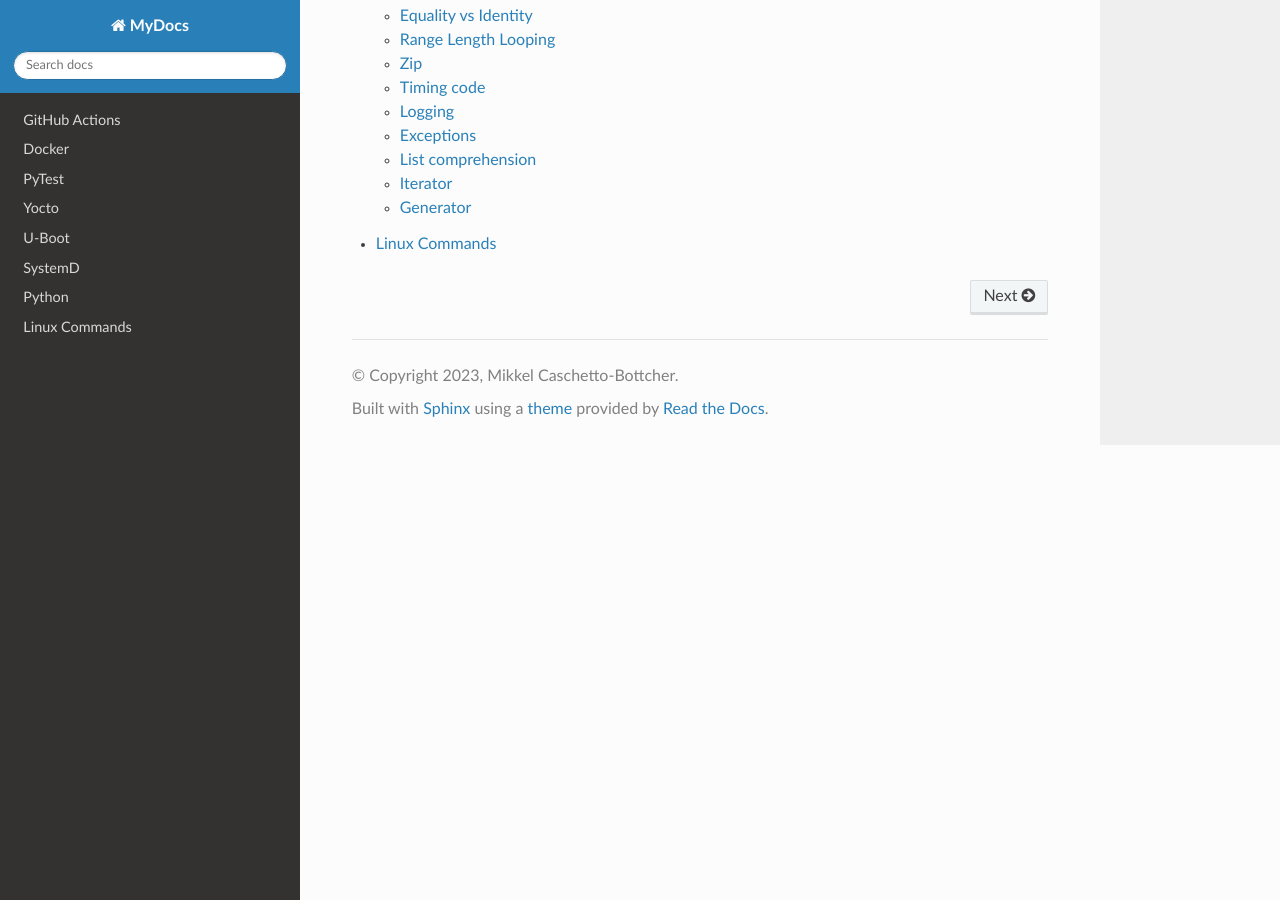
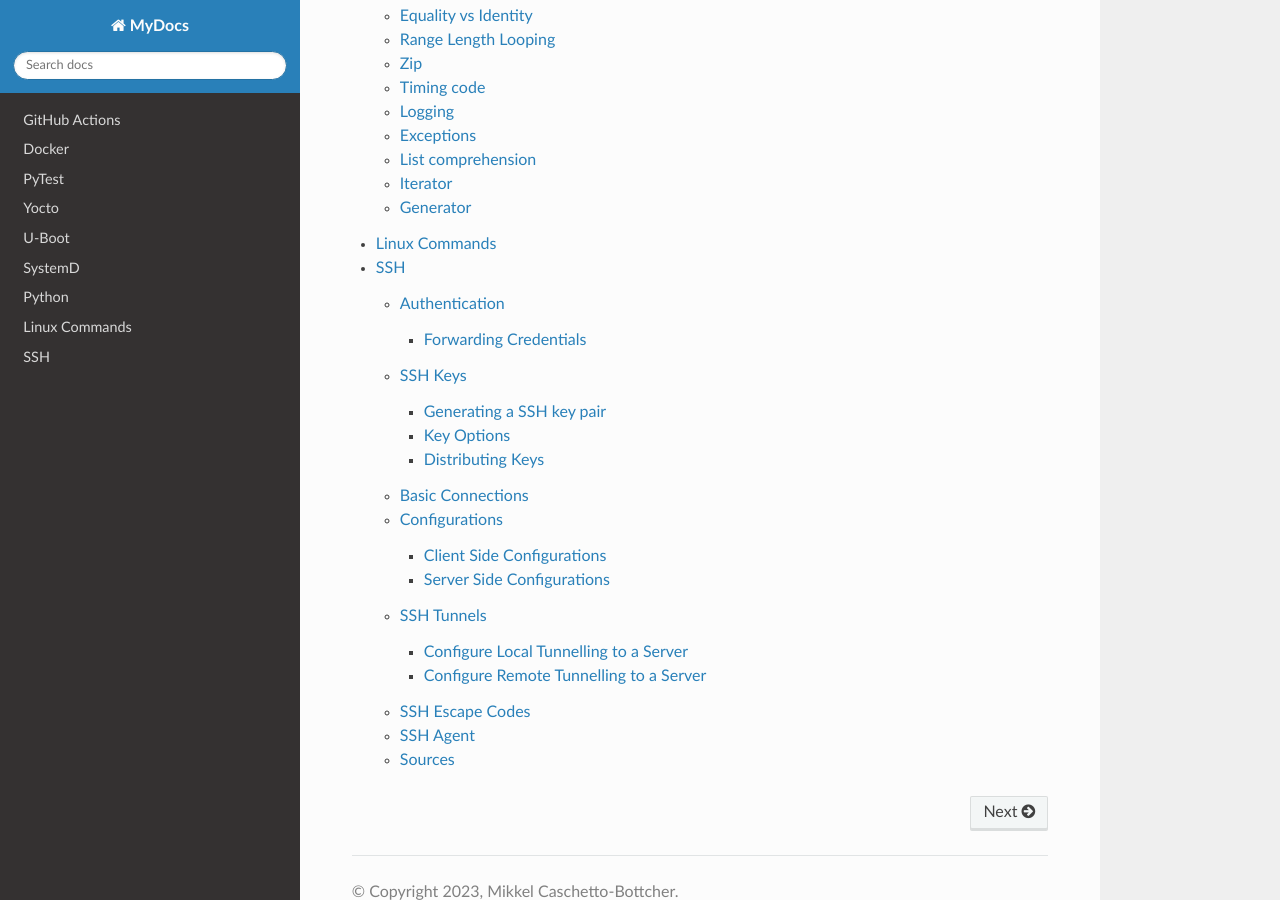
Before and after one commit to mcbottcher/my_docs, a Sphinx documentation site: the page built from docs/source/index.rst, in a window 1280 px wide and 900 px high, scrolled down 2744 px. Built offline with Sphinx 7.4.7 and the Read the Docs theme 2.0.0, drawn with Linux system fonts in a browser that asks for light colours; some of the changed lines change nothing that is shown.

Commit message:
ssh: Added page

```diff
--- a/docs/source/index.rst
+++ b/docs/source/index.rst
@@ -26,3 +26,4 @@
    systemd
    python
    linux_commands
+   ssh
--- /dev/null
+++ b/docs/source/ssh.rst
@@ -0,0 +1,408 @@
+.. role:: bash(code)
+    :language: bash
+
+SSH
+===
+
+Secure SHell (SSH) is a common way of connecting to Linux servers.
+When you connect with SSH, you log in using an account that exists
+on the remote server.
+
+For SSH to work the server/target needs to be running an SSH daemon/server
+and the host needs to run an SSH client.
+
+----
+
+Authentication
+--------------
+
+Clients can be authenticated either using passwords or ssh keys.
+ssh keys are more secure so are preffered.
+
+To authenitcate using ssh keys, a user must have an SSH key pair (public and private)
+on their local computer. On the remote server, the public key can be copied to: ``~/.ssh/authorized_keys``.
+This file contains a list of public keys, one per line, authoirsed to login to the account.
+
+When a client connects to a host, it first tells it which public key to use.
+The client checks it has it in its list, and uses the key to encrypt a random sting.
+The server can decrypt this using its private key, and generate a hash (MD5) of the decrypted
+sting and a session id. The client can check this hash is the correct value, to authenticate
+the connection.
+
+Forwarding Credentials
+^^^^^^^^^^^^^^^^^^^^^^
+
+You can forward credentials from your host machine to a server, if you want to access another
+server from that server. The host server will use the credentials from your local machine to access
+the client server
+
+.. code-block:: bash
+    :caption: Forwarding Credentials
+
+    $ ssh -A <username>@<remote_host>
+
+----
+
+SSH Keys
+--------
+
+Generating a SSH key pair
+^^^^^^^^^^^^^^^^^^^^^^^^^
+
+.. code-block:: bash
+    :caption: Generate key pair
+
+    $ ssh-keygen
+
+You can change the name of the key pair, as well as the location on your machine.
+You can also add a passphrase, which will help protect your servers if your host machine
+is compromised.
+
+This will generate two files:
+
+- public key: e.g. *~/.ssh/id_rsa.pub*. This is key you distribute
+- private key: e.g. *~/.ssh/id_rsa*. **DO NOT SHARE THIS KEY**
+
+Key Options
+^^^^^^^^^^^
+
+.. code-block:: bash
+    :caption: Generating an SSH key with 4096 bits
+
+    $ ssh-keygen -b 4096
+
+SSH keys are 2048 by default, but if you want a more secure key use more bits.
+
+.. code-block:: bash
+    :caption: Removing or adding new ssh key password
+
+    $ ssh-keygen -p
+
+.. code-block:: bash
+    :caption: Displaying the SSH key fingerprint
+
+    $ ssh-keygen -l
+
+This is a unique fingerprint of the key that can be used to identify it.
+
+Distributing Keys
+^^^^^^^^^^^^^^^^^
+
+1. Using ``ssh-copy-id``:
+
+.. code-block:: bash
+    :caption: Copying using ssh-copy-id
+
+    $ ssh-copy-id <username>@<remote_host>
+
+You will then have to use your user's password to allow the public key to be copied over.
+
+After it is added, you can access the server using ``$ ssh <username>@<remote_host>``
+
+2. Manually copying it over
+
+----
+
+Basic Connections
+-----------------
+
+.. code-block:: bash
+    :caption: Connecting with same username as host username
+
+    $ ssh <remote_host>
+
+.. code-block:: bash
+    :caption: Connecting with specifying username
+
+    $ ssh <username>@<remote_host>
+
+You can run just a single command over ssh, and the session will automatically close after:
+
+.. code-block:: bash
+    :caption: Running a single command
+
+    $ ssh <username>@<remote_host> <command_to_run>
+
+The default port of ssh is port 22, but sometimes the server might use a different port. If this is the case,
+you can specify the port number:
+
+.. code-block:: bash
+    :caption: Specifying to use a different port number to connect through
+
+    $ ssh -p <port_num> <username>@<remote_host>
+
+----
+
+Configurations
+--------------
+
+Client Side Configurations
+^^^^^^^^^^^^^^^^^^^^^^^^^^
+
+You can create a configuration file on your host machine that will hold the config options
+for connections. This can be located in ``~/..sh/config``
+
+.. code-block::
+    :caption: Basic config file example
+
+    Host <remote_alias>
+        HostName <remote_host>
+        Port <port_num>
+
+This example allows you to log into a specific port without needing to specify it in the command line
+
+.. note::
+    Check the ``$ man ssh_config`` page to see the configuration options available
+
+.. code-block::
+    :caption: Another Basic config file example
+
+    Host testhost
+        HostName <your_domain>
+        Port <4444>
+        User <demo>
+
+Here you can use ``ssh testhost`` to use the config defined in the config file.
+
+You can also use wildcards to apply to more than one host, these can be overriden later on:
+
+.. code-block::
+    :caption: Example using Wildcard to set ForwardX11 for all hosts
+
+    Host *
+        ForwardX11 no
+
+    Host testhost
+        HostName <your_domain>
+        ForwardX11 yes
+        Port <4444>
+        User <demo>
+
+You can avoid ssh sessions timing out by making the host send a packet to the client at configurable
+times.
+
+.. code-block::
+    :caption: Configure *~/.ssh/config* file to send alive packet every 120s
+
+    Host *
+        ServerAliveInterval 120
+
+If you have mutiple connections to the same client, you can multiplex your ssh connections on the same
+TCP connection instead of creating new TCP connecions for each instance.
+
+.. code-block::
+    :caption: Configure *~/.ssh/config* file use TCP multiplexing
+
+    Host *
+        ControlMaster auto
+        ControlPath ~/.ssh/multiplex/%r@%h:%p
+        ControlPersist 1
+
+Server Side Configurations
+^^^^^^^^^^^^^^^^^^^^^^^^^^
+
+You can configure the way your server responds to requests.
+
+- Disabling Password Authentication:
+
+    If you have already setup your ssh keys, it can be a good idea to disable password access, since
+    this is less secure.
+
+    Restart the ssh service for the changes to take place: :bash:`$ sudo service ssh restart`
+
+    .. code-block::
+        :caption: Configure the */etc/ssh/sshd_config* file
+
+        PasswordAuthentication no
+
+- Changing the port the daemon runs on:
+
+    Changing the default port can help limit the number of authentication request you get from attackers.
+
+    Again restart the ssh server to make the change take affect
+
+    .. code-block::
+        :caption: Configure the */etc/ssh/sshd_config* file
+
+        #Port 22
+        Port <new_port_number>
+
+- Limiting which users can be accessed with SSH:
+
+    Edit the */etc/ssh/sshd_config* file.
+
+    .. code-block::
+        :caption: Allow users explicitly
+
+        AllowUsers <user2> <user1>
+
+    Or you can allow a group of users
+
+    .. code-block::
+        :caption: Allow ssh group
+
+        AllowGroups <sshmembers>
+
+    You can create a group as follows:
+
+    .. code-block:: bash
+        :caption: Creating a User group
+
+        $ sudo groupadd -r sshmembers
+        $ sudo usermod -a -G sshmembers user2
+        $ sudo usermod -a -G sshmembers user1
+
+- Disable root login:
+
+    If you have setup an ssh user with ``sudo`` privilidges, you can disable access to the root user.
+
+    .. code-block::
+        :caption: Edit the */etc/ssh/sshd_config* file
+
+        PermitRootLogin no
+
+- Allowing root access for specific commands
+
+    You might want to disable root access in general but only let certain commands run with root privilidges
+
+    This can be achieved by adding specific commands to the root user's ``authorized_keys`` file.
+
+    It is recommended to use a new key for each automatic process.
+
+    .. code-block::
+        :caption: Setting a ssh key for a specific command in */root/.ssh/authorized_keys*
+
+        command="</path/to/command arg1 arg2>" ssh-rsa ...
+
+    Then edit the *etc/ssh/sshd_config* file
+
+    .. code-block::
+        :caption: Allow SSH key logins to use root only when the command has been specified for the key
+
+        PermitRootLogin forced-commands-only
+
+- Forwarding X Application Displays to the Client:
+
+    X applications are application that use the X Window display.
+
+    These windows can be forwarded from the server to the client and displayed as long as the client has
+    support for X windows.
+
+    To enable this on the server, edit the */etc/ssh/sshd_config* file:
+
+    .. code-block::
+        :caption: Enable X Windows Forwarding
+
+        X11Forwarding yes
+
+    When you connect from the client, use the X windows flag:
+
+    .. code-block:: bash
+        :caption: Using X Window Forwarding
+
+        $ ssh -X <username>@<remote_host>
+
+----
+
+SSH Tunnels
+-----------
+
+You can tunnel other traffic through your ssh connection. This can be a nice way to get around firewall
+issues, or if you want that data to be encrypted when it otherwise wouldn't be.
+
+Configure Local Tunnelling to a Server
+^^^^^^^^^^^^^^^^^^^^^^^^^^^^^^^^^^^^^^
+
+SSH connection can be used to tunnel traffic from ports on the local host to ports on a remote host.
+
+To establish a local tunnel, use the ``-L`` option. You also need to provide:
+
+- The local port you wish to access the tunneled connection
+- The host you want your remote host to connect to
+- The port that you want your remote host to connect on
+
+.. code-block:: bash
+    :caption: Example setting up a local tunnel
+
+    $ ssh -L <your_port>:<site_or_IP_to_access>:<site_port> <username>@<host>
+
+    $ ssh -L 8888:<your_domain>:80 <username>@<host>
+
+This example shows forwarding to port 80 on the remote host, and forwarding from port 8888 local machine.
+
+.. note::
+    Use the ``-f`` flag to make SSH go into the background before executing, and ``-N`` which does not open a shell or
+    execute a command.
+
+Configure Remote Tunnelling to a Server
+^^^^^^^^^^^^^^^^^^^^^^^^^^^^^^^^^^^^^^^
+
+This is basically the same as the ``-L`` option above, but the other way around. It will forward connections
+from the remote (server) side to your local host.
+
+Instead, use the ``-R`` option.
+
+.. code-block:: bash
+    :caption: Example setting up a remote tunnel
+
+    $ ssh -L <site_port>:<site_or_IP_to_access>:<your_port> <username>@<host>
+
+    $ ssh -L 8888:<your_domain>:80 <username>@<host>
+
+This example shows tunneling from remote port 8888 to your local port 80.
+
+
+----
+
+SSH Escape Codes
+----------------
+
+One useful feature of OpenSSH is that you can control the session from within the session.
+
+Session commands start with the ``~`` character.
+
+.. note::
+    These commands have to have a newline before it, so hit [Enter] twice before executing a command.
+
+.. code-block:: bash
+    :caption: Closing the connection from the Client side
+
+    $ ~.
+
+.. code-block:: bash
+    :caption: Placing Session into background
+
+    $ ~[CTRL-z]
+
+This will place the connection in the background and return you to your shell.
+Reactivate the most recent backgrounded task using :bash:`$ fg`, or see your backgrounded
+tasks using :bash:`$ jobs`.
+
+.. code-block:: bash
+    :caption: Opening a SSH command line interface
+
+    $ ~C
+
+This will enter a command shell. Type ``-h`` to see your options. You are able to change port
+forwards or cancel them etc.
+
+----
+
+SSH Agent
+---------
+
+This is a small utility that stores your private key after you have entered the passphrase for the first time.
+Then it can be used without a passphrase for the duration of the terminal session.
+
+.. code-block:: bash
+    :caption: Starting the SSH Agent, and adding a private key
+
+    $ ssh-agent
+    $ ssh-add
+
+----
+
+Sources
+-------
+
+- https://www.digitalocean.com/community/tutorials/ssh-essentials-working-with-ssh-servers-clients-and-keys
```
